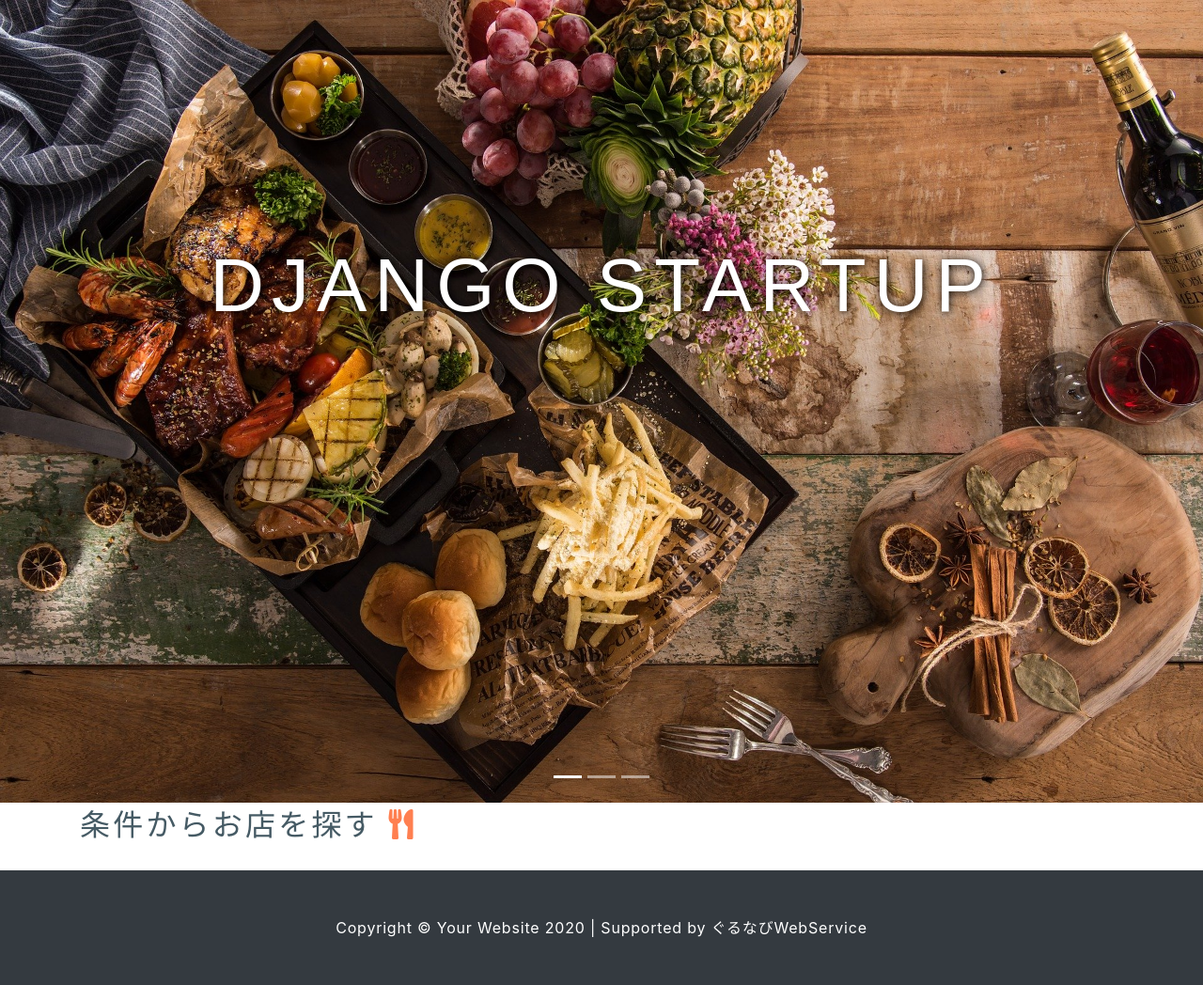
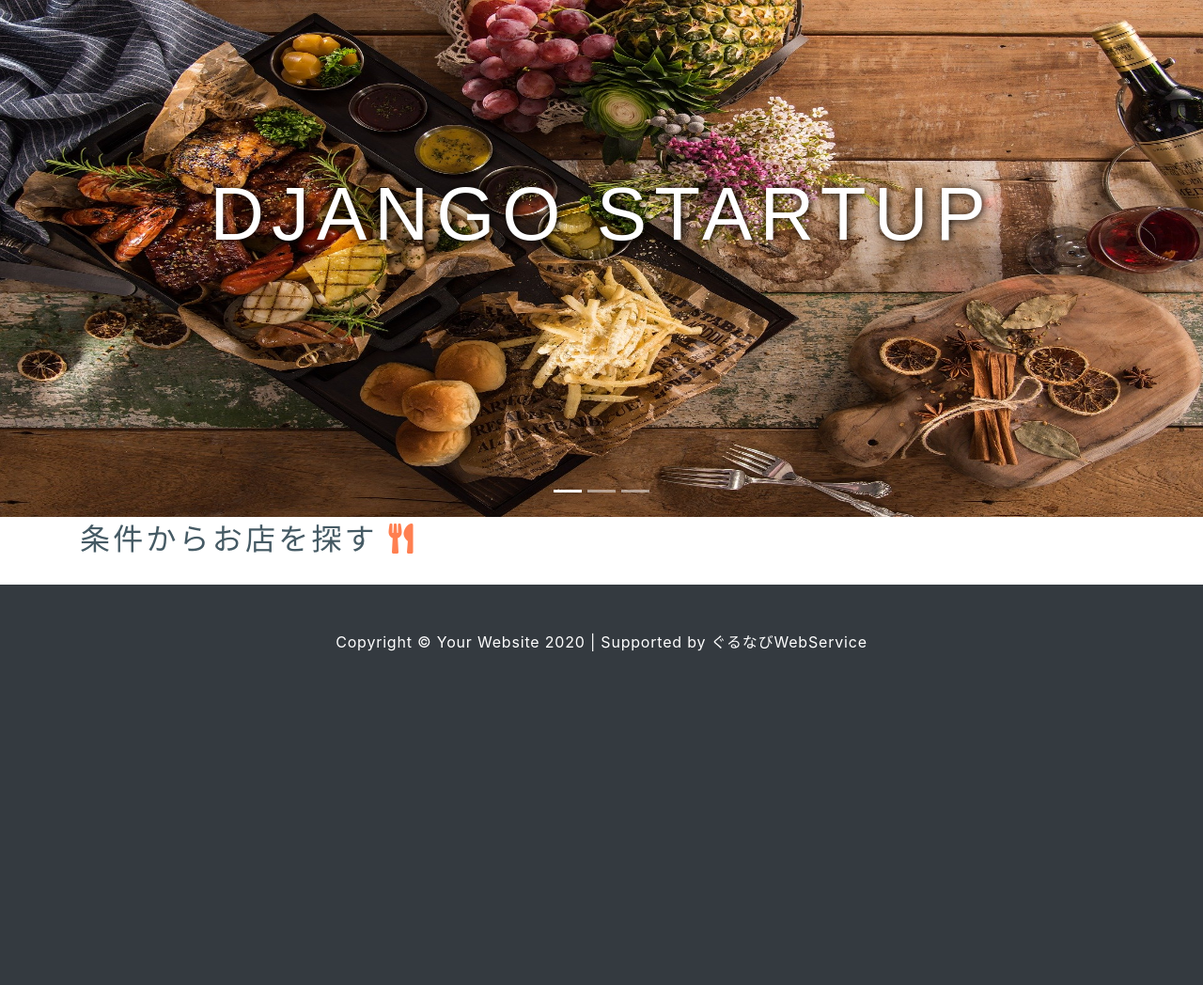
Before and after one commit to dai-gi/samurai-django-foodie, a Django app: page / in a window 1280 px wide. Shown: the part 56-1104 px from the top of the page at 94% size. After the commit the page ends 749 px from the top, so only its background shows below. Run offline with Django 3.2, Linux system fonts and the light colour scheme; some libraries are stand-ins or nearby versions.

Commit message:
imgのサイズ変更

```diff
--- a/foodie/static/css/style.css
+++ b/foodie/static/css/style.css
@@ -59,7 +59,7 @@ main {
 
 .carousel-inner img {
     width: 100%;
-    height: 100%;
+    height: 550px;
 }
 .carousel-caption {
     position: absolute;
```
